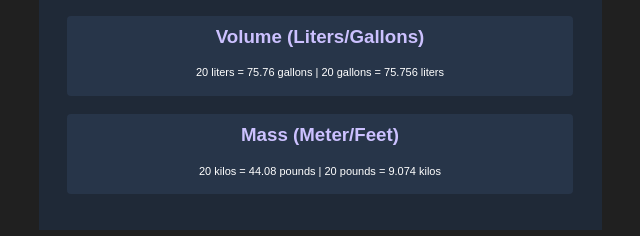
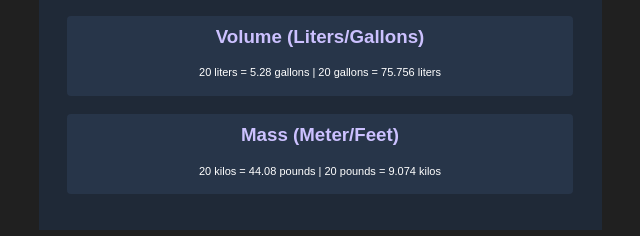
Before and after one commit to Yusuph-Darbo/unitConverter, a plain HTML site: page index.html in a window 1280 px wide. Shown: the part 515-751 px from the top of the page, 320-960 px from the left. Drawn offline with Linux system fonts and the light colour scheme.

Commit message:
Fix volume conversion from liters to gallons

```diff
--- a/index.html
+++ b/index.html
@@ -25,7 +25,7 @@
         <div class="varBoxes" id="varBox2">
           <h3>Volume (Liters/Gallons)</h3>
           <p class="result-text" id="result2">
-            20 liters = 75.76 gallons | 20 gallons = 75.756 liters
+            20 liters = 5.28 gallons | 20 gallons = 75.756 liters
           </p>
         </div>
         <div class="varBoxes" id="varBox3">
```
